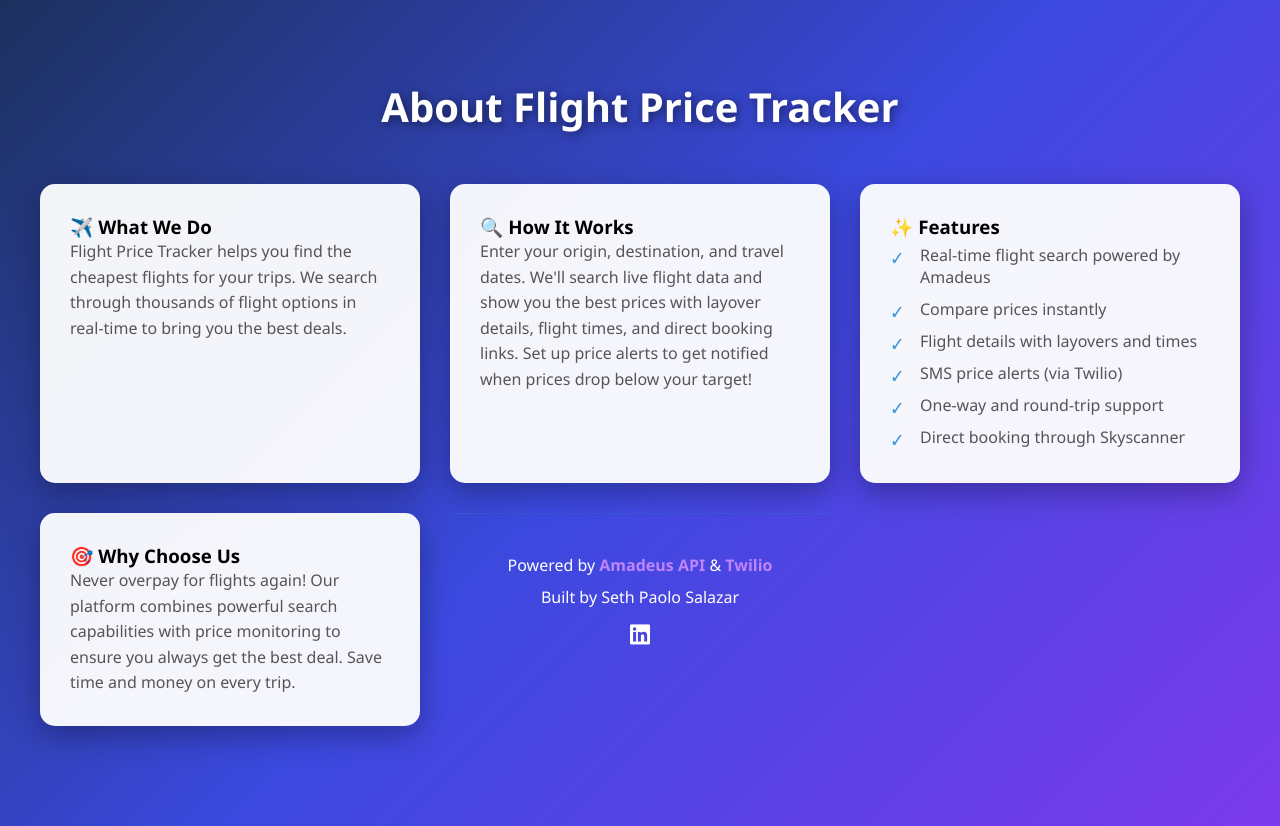
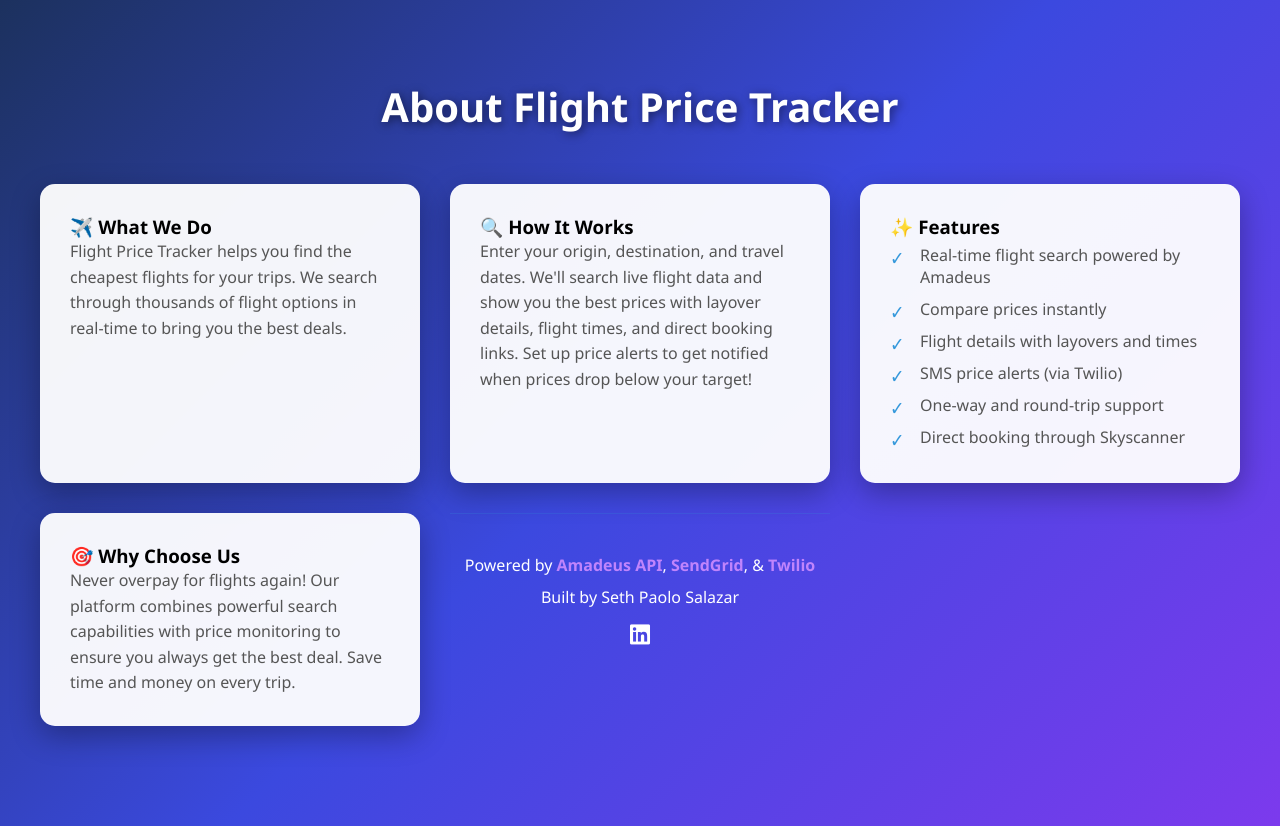
Before and after one commit to paoloprogram12/Flight-Price-Tracker, a Flask app: page / in a window 1280 px wide. Shown: the part 1201-2027 px from the top of the page. Run offline with Flask 3, Linux system fonts and the light colour scheme.

Commit message:
changed text in about us

```diff
--- a/flight_price_tracker/src/web/templates/index.html
+++ b/flight_price_tracker/src/web/templates/index.html
@@ -153,7 +153,7 @@
 
                 <!-- Footer -->
                 <div class="about-footer">
-                    <p>Powered by <strong>Amadeus API</strong> & <strong>Twilio</strong></p>
+                    <p>Powered by <strong>Amadeus API</strong>, <strong>SendGrid</strong>, & <strong>Twilio</strong></p>
                     <p>Built by Seth Paolo Salazar</p>
                     <div class="social-links">
                         <a href="https://www.linkedin.com/in/spsalazar/" target="_blank" rel="noopener noreferrer">
```
